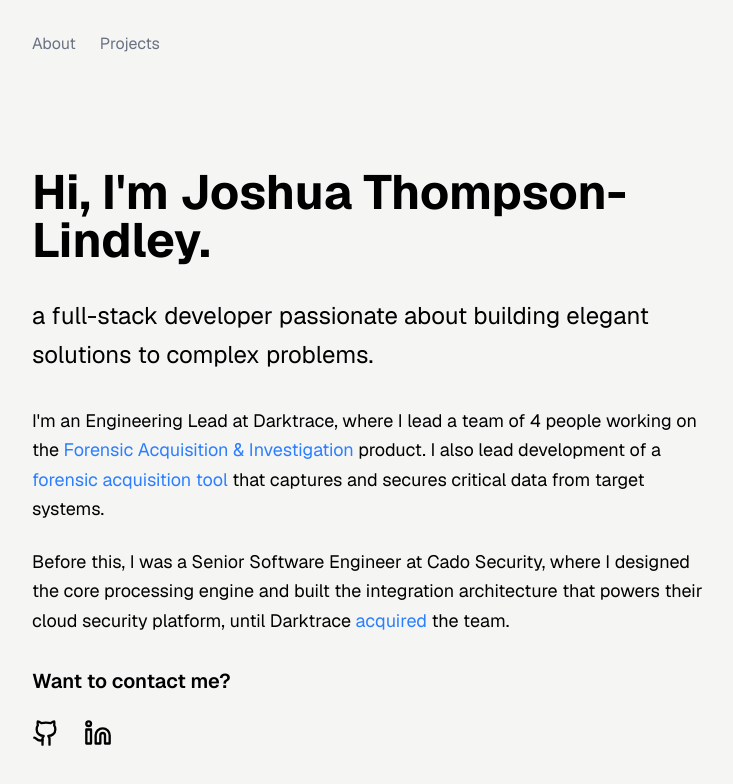
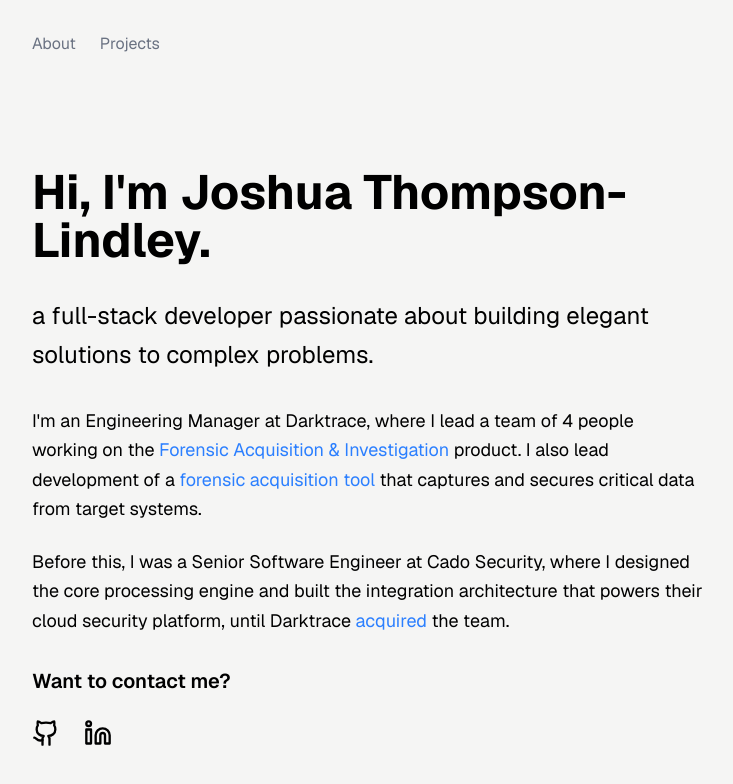
Before and after one commit to joshuathompsonlindley/site, a Next.js app: page / in a window 1280 px wide. Shown: the top 784 px of the page, without its empty margins (80-813 px from the left). Built offline with nearby package versions, Linux system fonts and the light colour scheme.

Commit message:
Update page.tsx

```diff
--- a/app/page.tsx
+++ b/app/page.tsx
@@ -16,7 +16,7 @@
       />
       <Section>
         <p>
-          I&apos;m an Engineering Lead at Darktrace, where I lead a team of 4
+          I&apos;m an Engineering Manager at Darktrace, where I lead a team of 4
           people working on the{' '}
           <Link
             href="https://www.darktrace.com/forensic-acquisition-investigation"
```
